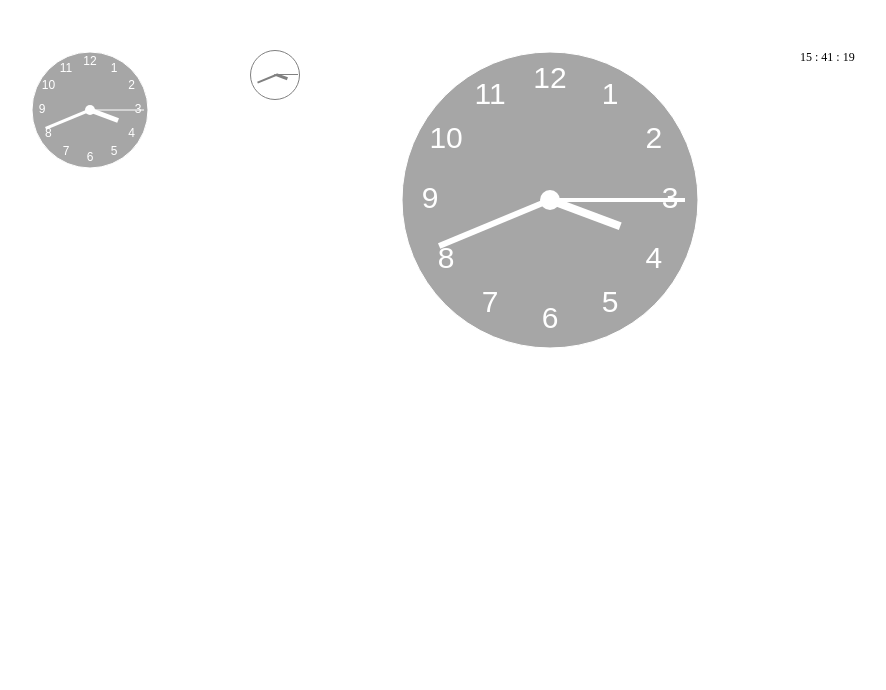
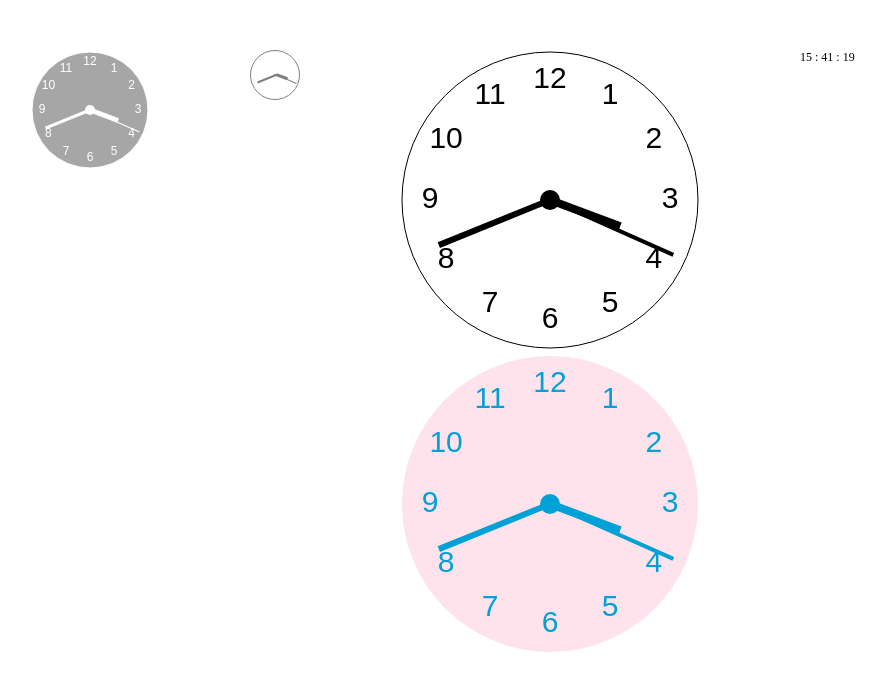
Before and after one commit to love999262/clock, a website: page demo/index.html in a window 1280 px wide. Shown: the whole page, without its empty margins (20-906 px from the left). Drawn offline with Linux system fonts and the light colour scheme; files whose address does not match are found by name.

Commit message:
multipe instance

```diff
--- a/demo/index.html
+++ b/demo/index.html
@@ -11,7 +11,7 @@
             padding: 0;
         }
 
-        .clock, .clock2, .clock3, .clock4 {
+        .clock, .clock2, .clock3, .clock4, .clock5 {
             width: 120px;
             height: 120px;
             margin: 50px;
@@ -36,6 +36,7 @@
     <div class="clock2"></div>
     <div class="clock3"></div>
     <div class="clock4"></div>
+    <div class="clock5"></div>
     <script src="../dist/clock.js"></script>
     <script src="/clock.js"></script>
     <script>
@@ -61,8 +62,8 @@
             selector: '.clock3',
             type: 'dial',
             renderType: 'canvas',
-            color: '#fff',
-            bgColor: 'rgba(0, 0, 0, .35)',
+            color: '#000',
+            bgColor: 'rgba(255, 255, 255, .35)',
             prefix: 'syg-clock',
             draggable: true,
             dial: {
@@ -74,6 +75,22 @@
             },
         });
         const clock4 = new Clock({
+            selector: '.clock3',
+            type: 'dial',
+            renderType: 'canvas',
+            color: 'rgba(0, 161, 214, 1)',
+            bgColor: 'rgba(255, 142, 179, .25)',
+            prefix: 'syg-clock',
+            draggable: true,
+            dial: {
+                hasTimeLabel: true,
+                hasBorder: false,
+            },
+            digital: {
+                fontSize: 12,
+            },
+        });
+        const clock5 = new Clock({
             selector: '.clock4',
             type: 'digital',
             renderType: 'css',
```
Also changed, not shown: README.md, dist/clock.js.
